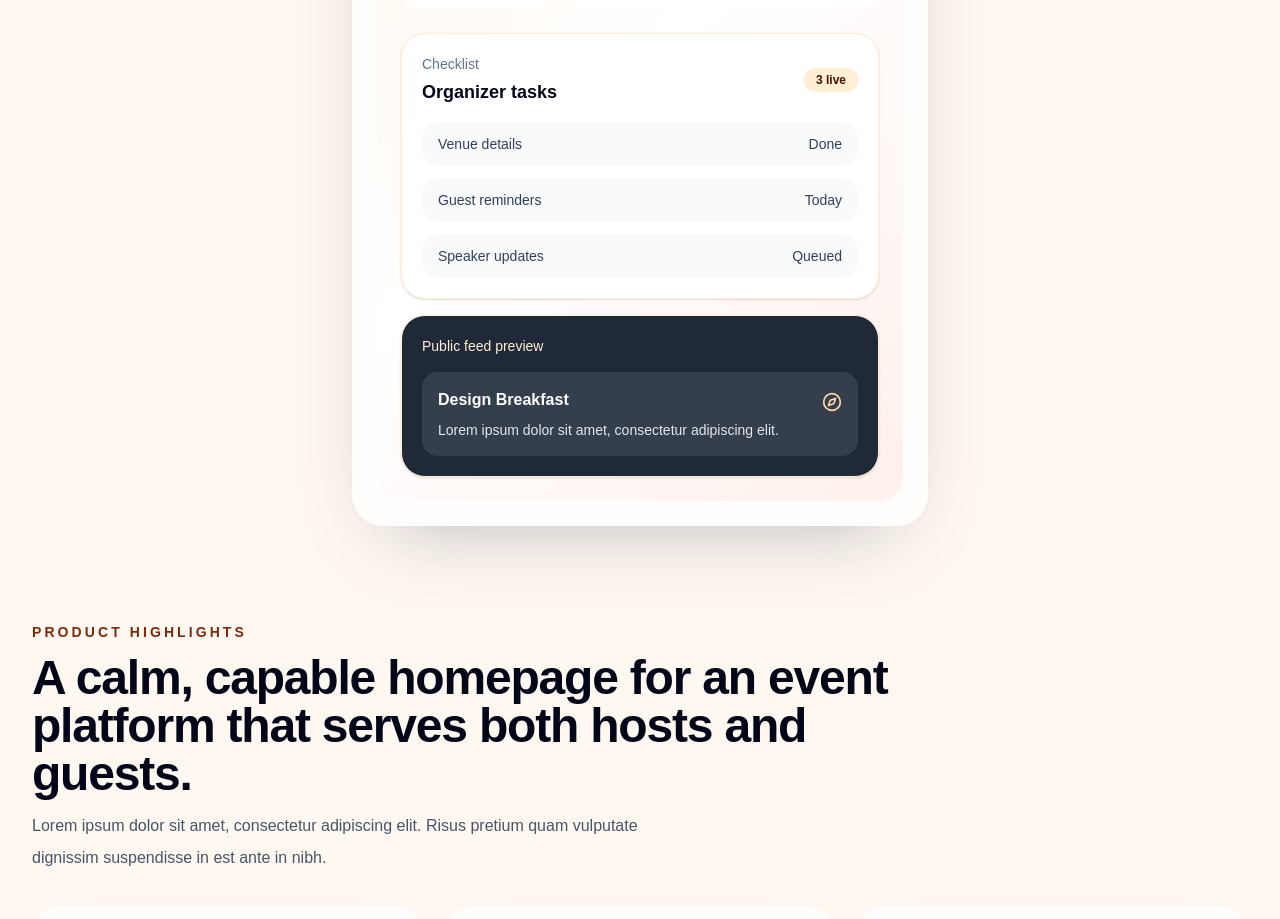
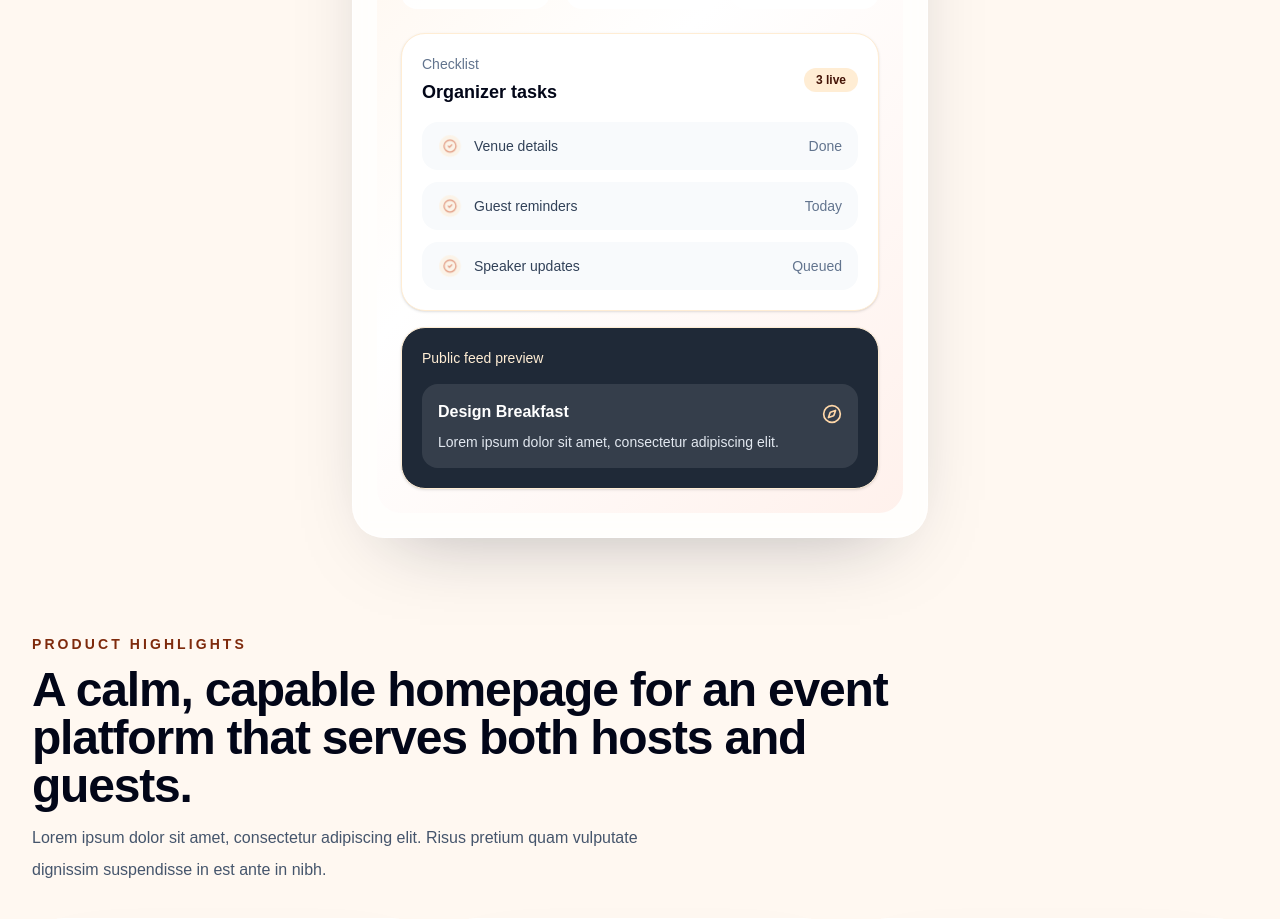
Before and after one commit to petricha97/App-Hosting-Test, a Next.js app: page / in a window 1280 px wide. Shown: the part 980-1899 px from the top of the page. Built offline with nearby package versions, Linux system fonts and the light colour scheme; no server answers; a web font is replaced by a local one.

Commit message:
feat(home): animated card

```diff
--- a/src/app/globals.css
+++ b/src/app/globals.css
@@ -1,4 +1,28 @@
 @import "tailwindcss";
+
+@keyframes taskPulse {
+  0%, 20%, 100% {
+    transform: translateX(0);
+    background: rgb(248 250 252);
+  }
+
+  8% {
+    transform: translateX(4px);
+    background: rgb(255 237 213);
+  }
+}
+
+@keyframes checkPop {
+  0%, 20%, 100% {
+    transform: scale(0.9);
+    opacity: 0.5;
+  }
+
+  8% {
+    transform: scale(1.15);
+    opacity: 1;
+  }
+}
 
 @theme inline {
   --color-background: var(--background);
--- a/src/app/page.tsx
+++ b/src/app/page.tsx
@@ -10,6 +10,7 @@ import {
   Sparkles,
   Ticket,
   Users,
+  CheckCircle2
 } from "lucide-react";
 
 import { cn } from "@/lib/utils";
@@ -252,16 +253,26 @@ function HeroSection() {
                     </div>
                     <div className="mt-4 space-y-3">
                       {[
-                        ["Venue details", "Done"],
-                        ["Guest reminders", "Today"],
-                        ["Speaker updates", "Queued"],
-                      ].map(([label, value]) => (
+                        ["Venue details", "Done", "0s"],
+                        ["Guest reminders", "Today", "1.2s"],
+                        ["Speaker updates", "Queued", "2.4s"],
+                      ].map(([label, value, delay]) => (
                         <div
                           key={label}
-                          className="flex items-center justify-between rounded-2xl bg-slate-50 px-4 py-3 text-sm text-slate-700"
+                          className="group flex animate-[taskPulse_4.2s_ease-in-out_infinite] items-center justify-between rounded-2xl bg-slate-50 px-4 py-3 text-sm text-slate-700"
+                          style={{ animationDelay: delay }}
                         >
-                          <span>{label}</span>
-                          <span>{value}</span>
+                          <div className="flex items-center gap-3">
+                            <span
+                              className="flex h-6 w-6 animate-[checkPop_4.2s_ease-in-out_infinite] items-center justify-center rounded-full bg-orange-100 text-orange-700"
+                              style={{ animationDelay: delay }}
+                            >
+                              <CheckCircle2 className="h-4 w-4" />
+                            </span>
+                            <span>{label}</span>
+                          </div>
+
+                          <span className="text-slate-500">{value}</span>
                         </div>
                       ))}
                     </div>
```
